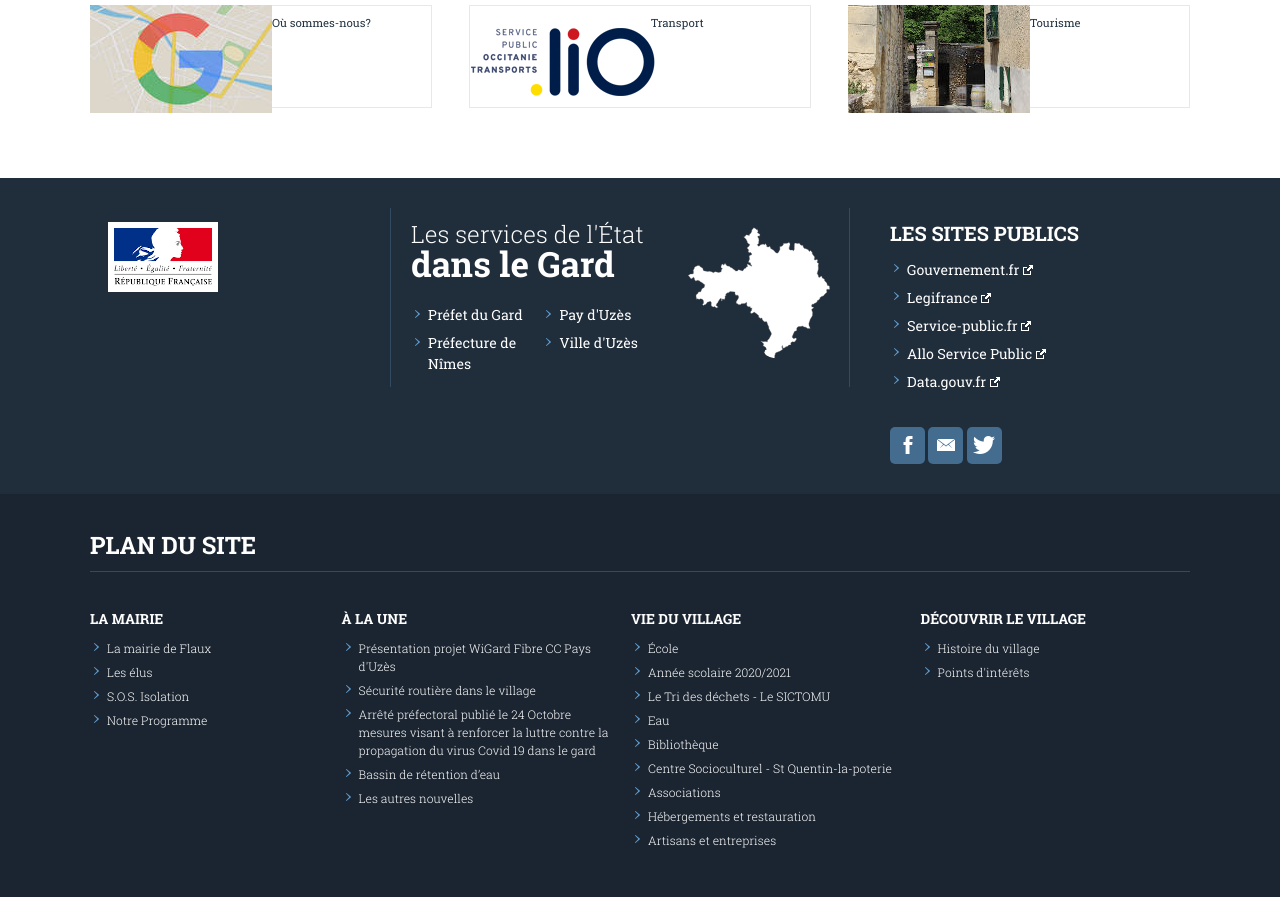
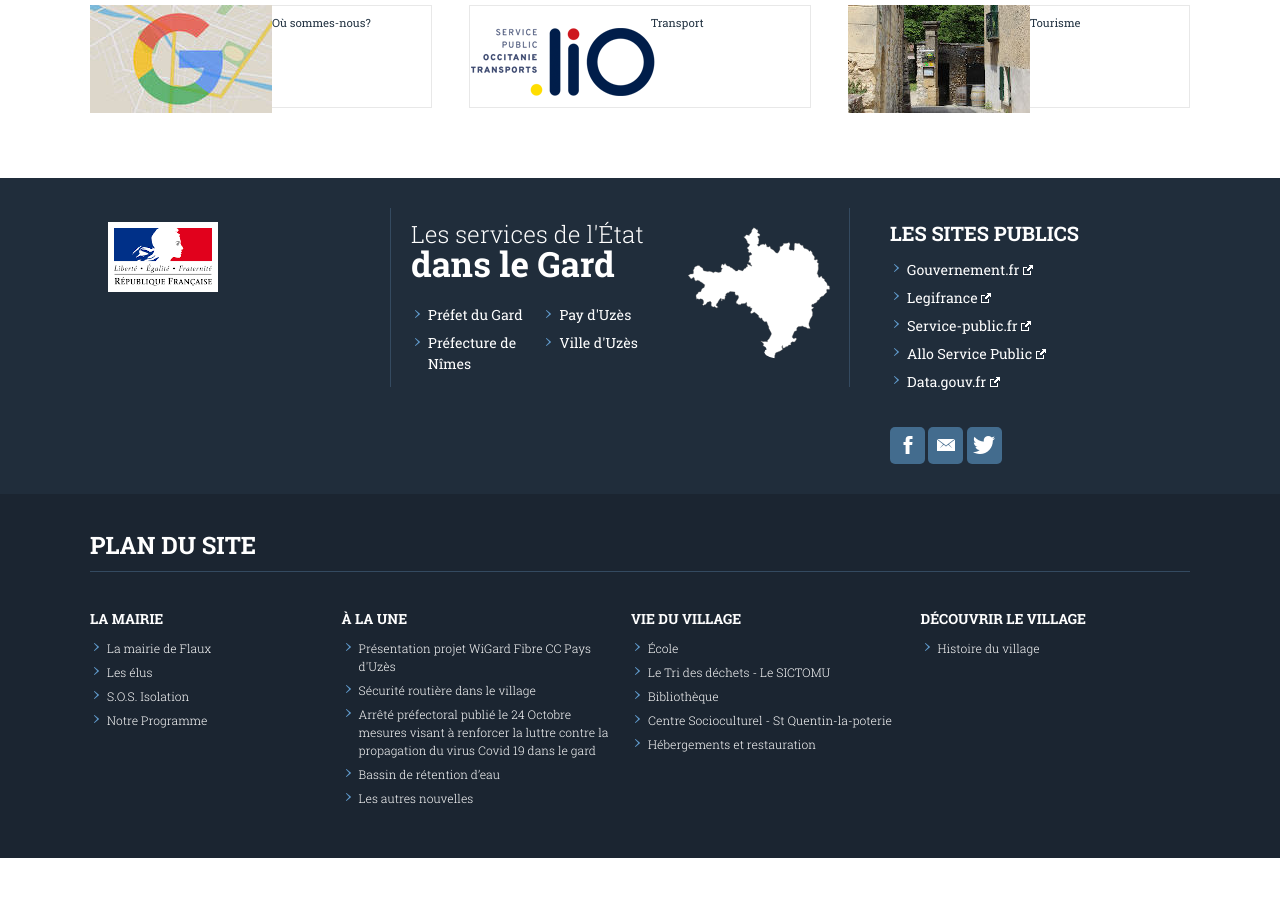
Before and after one commit to Flaux-Village/flaux-village.github.io, a Jekyll site: the page built from index.md, in a window 1280 px wide and 900 px high, scrolled down 704 px. Shown: the top 897 px of the window. Built offline with Jekyll 4.4.1, drawn with Linux system fonts in a browser that asks for light colours; after the commit the page ends 1562 px from its top, so only the background shows below that.

Commit message:
Update footer.html

```diff
--- a/_includes/footer.html
+++ b/_includes/footer.html
@@ -68,21 +68,16 @@
     				  <h3>Vie du village</h3>
               <ul>
                 <li><a href="/ecole.html">École</a></li>
-                <li><a href="/orgscolaire.html">Année scolaire 2020/2021</a></li>
                 <li><a href="/dechets.html">Le Tri des déchets - Le SICTOMU</a></li>
-                <li><a href="/eau.html">Eau</a></li>
                 <li><a href="/bibliotheque.html">Bibliothèque</a></li>
                 <li><a href="/csi.html">Centre Socioculturel - St Quentin-la-poterie</a></li>
-                <li><a href="/associations.html">Associations</a></li>
                 <li><a href="/hebergements.html">Hébergements et restauration</a></li>
-                <li><a href="/artisants.html">Artisans et entreprises</a></li>
               </ul>
             </div>
     				<div class="footer-sitemap-col">
     				  <h3>Découvrir le village</h3>
               <ul>
                 <li><a href="/histoire.html">Histoire du village</a></li>
-                <li><a href="/interets.html">Points d'intérêts</a></li>
   			 </ul>
             </div>
   		    </div>
```
